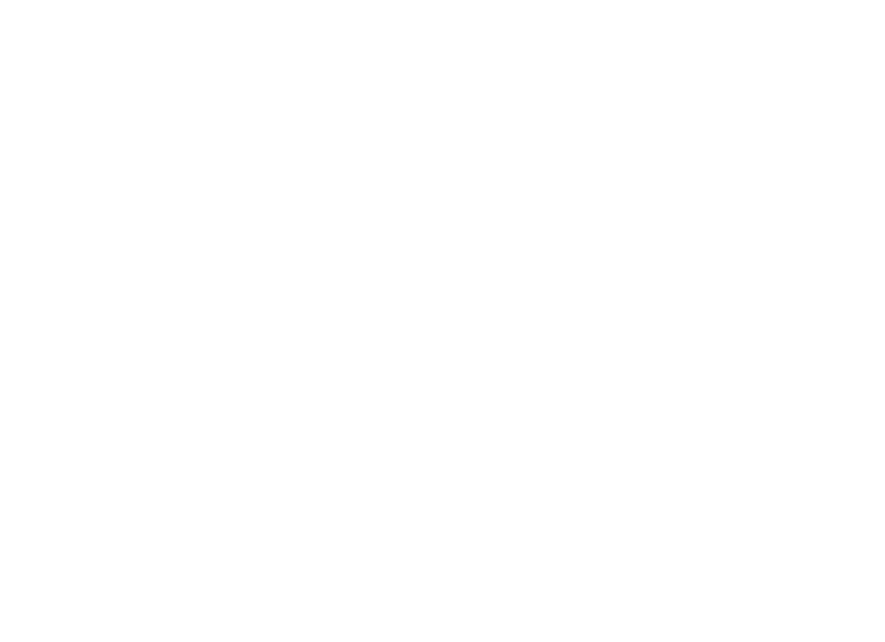
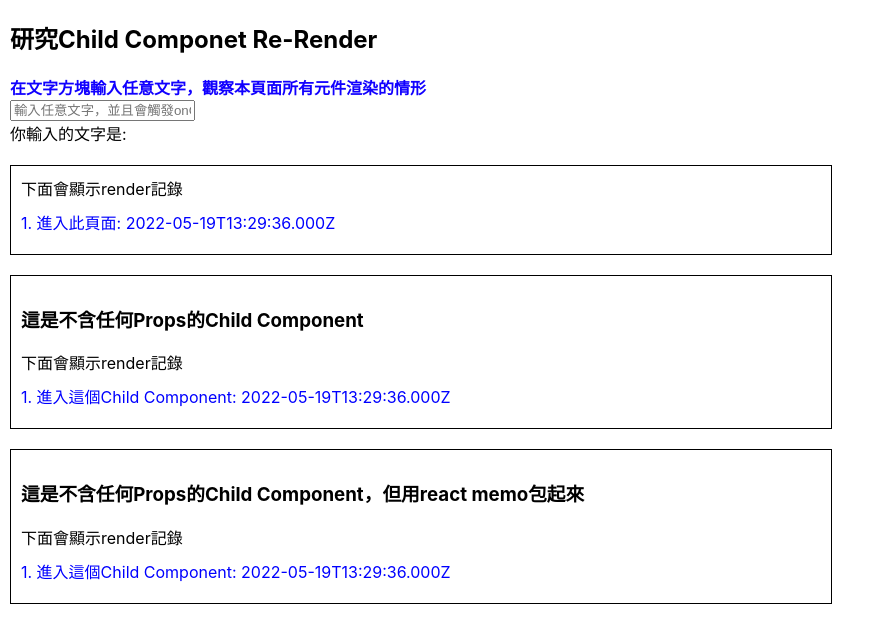
Before and after one commit to urbrioche/react-typescript-HOL, a React (Create React App) app: page /child-component-render in a window 1280 px wide. Before the commit this address had no page. Shown: the top 642 px of the page, without its empty margins (0-885 px from the left). Built offline with nearby package versions, Linux system fonts and the light colour scheme.

Commit message:
觀察child component rerender: 有memo及沒有memo

```diff
--- a/src/App.tsx
+++ b/src/App.tsx
@@ -4,6 +4,7 @@
 import Home from "./pages/Home";
 import {Routes, Route, BrowserRouter} from "react-router-dom";
 import Counter from "./pages/Counter";
+import ChildComponentRender from "./pages/ChildComponentRender";
 
 // function App() {
 //   return (
@@ -31,10 +32,11 @@
         <BrowserRouter>
             <Routes>
                 <Route path="/" element={<Home/>}/>
-                <Route path="/Counter" element={<Counter/>}/>
+                <Route path="/counter" element={<Counter/>}/>
+                <Route path="/child-component-render" element={<ChildComponentRender/>}/>
             </Routes>
         </BrowserRouter>
-    </>
-}
+    </>;
+};
 
 export default App;
--- /dev/null
+++ b/src/pages/ChildComponentRender/StaticChildWithoutAnyProps.tsx
@@ -0,0 +1,22 @@
+const renderHistory: string[] = [];
+const idGenerator = (initial: number) => {
+    return () => {
+        return initial++;
+    };
+};
+
+const generateId = idGenerator(1);
+// 這個component只要parent component re-render就會跟著re-render
+export const StaticChildWithoutAnyProps = () => {
+    renderHistory.push(`${generateId()}. 進入這個Child Component: ${new Date().toJSON()}`);
+    console.log(1);
+    return <>
+        <div style={{border: '1px solid black', width: '800px', marginTop: '20px', padding: '10px'}}>
+            <h3>這是不含任何Props的Child Component</h3>
+            <div>下面會顯示render記錄</div>
+            <div style={{color: 'blue'}}>
+                {renderHistory.map((h, i) => <div key={i} style={{margin: '10px 0'}}>{h}</div>)}
+            </div>
+        </div>
+    </>;
+};
--- /dev/null
+++ b/src/pages/ChildComponentRender/StaticChildWithoutAnyPropsReactMemo.tsx
@@ -0,0 +1,27 @@
+import {memo} from "react";
+
+const renderHistory: string[] = [];
+const idGenerator = (initial: number) => {
+    return () => {
+        return initial++;
+    };
+};
+
+const generateId = idGenerator(1);
+
+// 這個component因為有用memo包住，且沒有接受任何的props，因此只會render一次
+const StaticChildWithoutAnyPropsReactMemo = () => {
+    renderHistory.push(`${generateId()}. 進入這個Child Component: ${new Date().toJSON()}`);
+
+    return <>
+        <div style={{border: '1px solid black', width: '800px', marginTop: '20px', padding: '10px'}}>
+            <h3>這是不含任何Props的Child Component，但用react memo包起來</h3>
+            <div>下面會顯示render記錄</div>
+            <div style={{color: 'blue'}}>
+                {renderHistory.map((h, i) => <div key={i} style={{margin: '10px 0'}}>{h}</div>)}
+            </div>
+        </div>
+    </>;
+};
+
+export default memo(StaticChildWithoutAnyPropsReactMemo);
--- /dev/null
+++ b/src/pages/ChildComponentRender/index.tsx
@@ -0,0 +1,41 @@
+import {ChangeEvent, useState} from "react";
+import {StaticChildWithoutAnyProps} from "./StaticChildWithoutAnyProps";
+import StaticChildWithoutAnyPropsReactMemo from "./StaticChildWithoutAnyPropsReactMemo";
+
+const idGenerator = (initial: number) => {
+    return () => {
+        return initial++;
+    };
+};
+
+const generateId = idGenerator(1);
+
+
+const renderHistory: string[] = [];
+const ChildComponentRender = () => {
+    const [text, setText] = useState('');
+    const handleChange = (e: ChangeEvent<HTMLInputElement>) => {
+        setText(e.target.value);
+    };
+
+    renderHistory.push(`${generateId()}. 進入此頁面: ${new Date().toJSON()}`);
+
+    return <>
+        <div>
+            <h2>研究Child Componet Re-Render</h2>
+            <div style={{color: '#1100ff', fontWeight: 'bold'}}>在文字方塊輸入任意文字，觀察本頁面所有元件渲染的情形</div>
+            <div><input placeholder="輸入任意文字，並且會觸發onChange時間" onChange={handleChange}/></div>
+            <div>你輸入的文字是: {text}</div>
+            <div style={{border: '1px solid black', width: '800px', marginTop: '20px', padding: '10px'}}>
+                <div>下面會顯示render記錄</div>
+                <div style={{color: 'blue'}}>
+                    {renderHistory.map((h, i) => <div key={i} style={{margin: '10px 0'}}>{h}</div>)}
+                </div>
+            </div>
+            <StaticChildWithoutAnyProps/>
+            <StaticChildWithoutAnyPropsReactMemo/>
+        </div>
+    </>;
+};
+
+export default ChildComponentRender;
```
Also changed, not shown: src/pages/Counter/index.tsx (+4 -4 lines).
